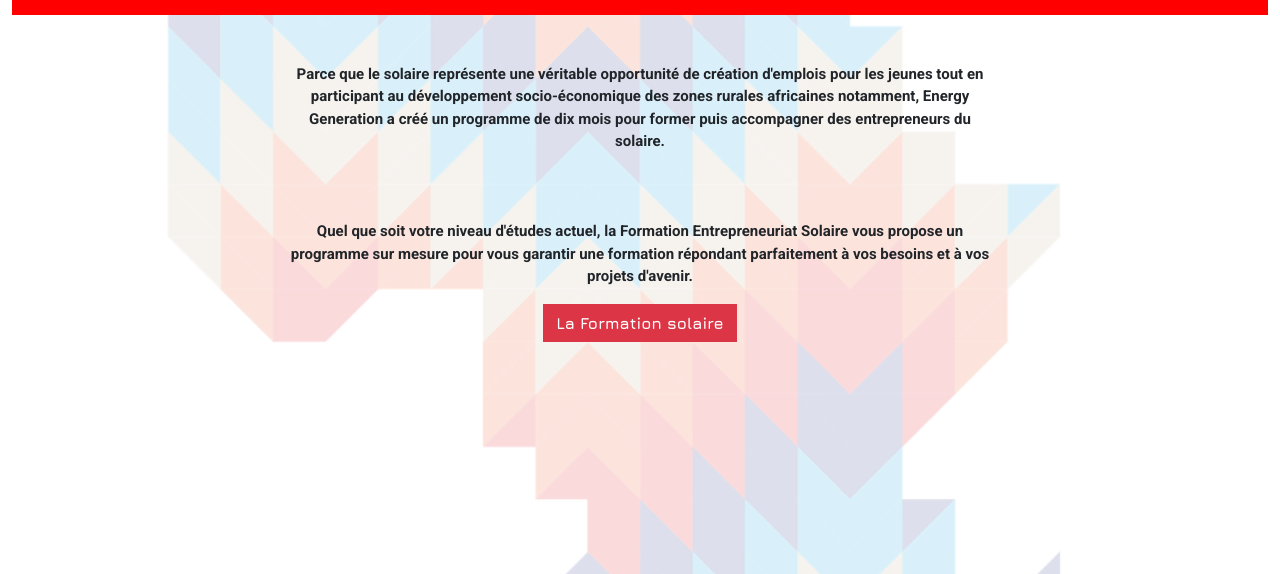
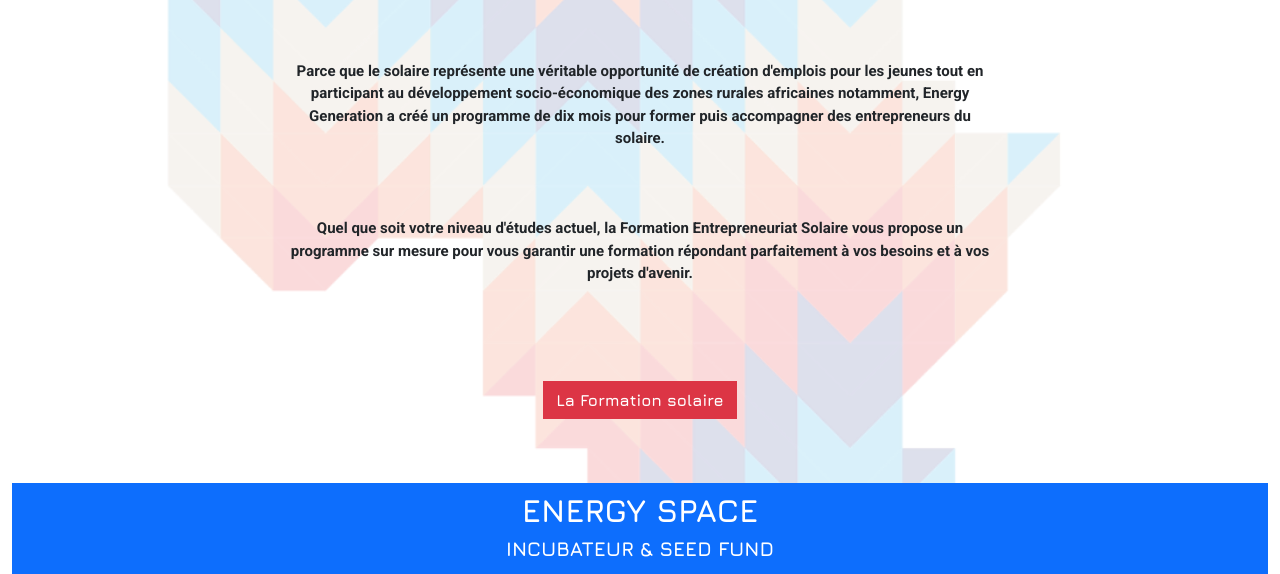
Before and after one commit to DigitalCodeur/Energy-Generation-refonte-project, a PHP site: page / in a window 1280 px wide. Shown: the part 3499-4073 px from the top of the page. Run offline with PHP 8.4, Linux system fonts and the light colour scheme.

Commit message:
finalisation

```diff
--- a/css/accueil.css
+++ b/css/accueil.css
@@ -33,7 +33,8 @@ height: 10vh;
 }
 .p_pg_accueil{
     font-family: 'Roboto', sans-serif;
-    font-size: 2vh;
+    font-size: 13px;
+
 
 }
 .img1-m{
--- a/index.html
+++ b/index.html
@@ -195,23 +195,16 @@ BOUTON PRE SESENTANT LES PROGRAMMES
                 </div>
                 <div class=" bg-formation-solaire_pg_accueil pb-5   d-block">
                             <div class="pt-5 ">
-                                <p class="p_pg_accueil container text-formation-solaire">Parce que le solaire représente une véritable opportunité de création d'emplois pour les jeunes tout en <br> participant au développement socio-économique des zones rurales africaines notamment, Energy <br> Generation a créé un programme de dix mois pour former puis accompagner des entrepreneurs du <br> solaire. <br> <br> <br>
+                                <p class="p_pg_accueil mt-5 container text-formation-solaire">Parce que le solaire représente une véritable opportunité de création d'emplois pour les jeunes tout en <br> participant au développement socio-économique des zones rurales africaines notamment, Energy <br> Generation a créé un programme de dix mois pour former puis accompagner des entrepreneurs du <br> solaire. <br> <br> <br>
                                 <br>    Quel que soit votre niveau d'études actuel, la Formation Entrepreneuriat Solaire vous propose un <br> programme sur mesure pour vous garantir une formation répondant parfaitement à vos besoins et à vos <br> projets d'avenir.
                                 </p>
-                                <div class="mt-3 ">
-                                    <button class="btn btn-danger  rounded-0 ">La Formation solaire</button>
-                                </div>
-                            </div>
+
 
                 </div>
+                <div class=" mb-5 mt-5 pt-5 pb-3">
+                    <button class="btn btn-danger  rounded-0 ">La Formation solaire</button>
+                </div>
 
-
-<!-- =====================JE METS MON EXEMPLE ICI======================= -->
-
-
-
-<div class=" border-bottom mb-5">
-      <div class="container-fluid d-flex flex-wrap justify-content-center">
 
 <header>
     <div class="px-3 py-2 bg-primary text-white">
@@ -221,8 +214,6 @@ BOUTON PRE SESENTANT LES PROGRAMMES
         </div>
 
     </div>
-
-
 
 
 <!-- ==========================
```
